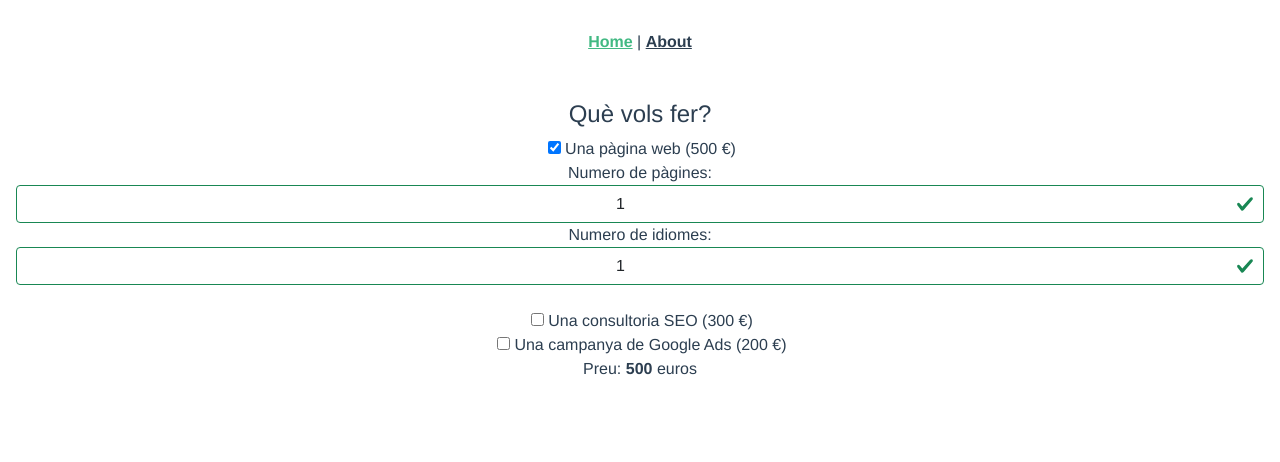
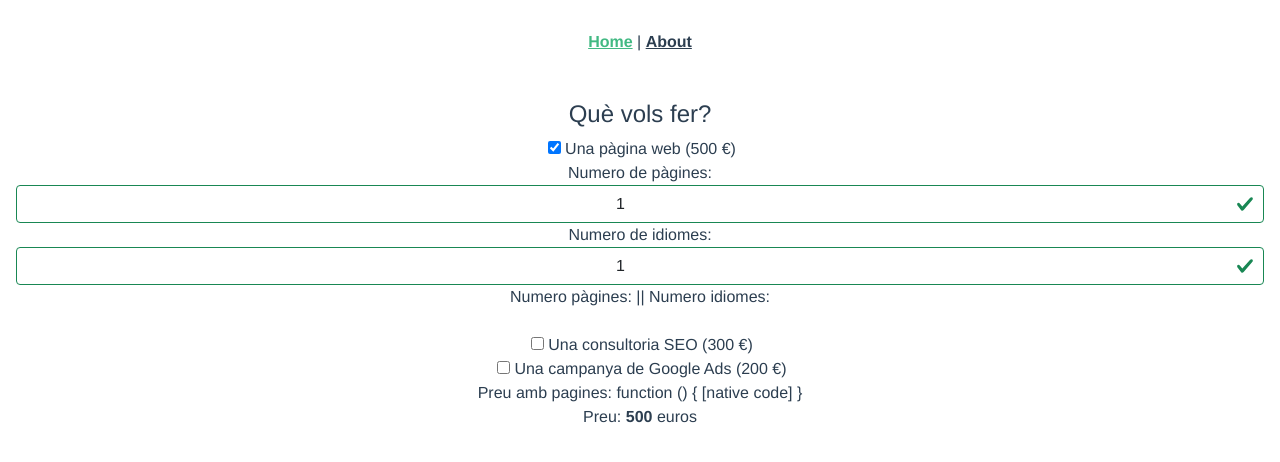
Before and after one commit to npuigdemont/pressupost, a Vue app: page / in a window 1280 px wide. Both pictures are taken after a click on the checkbox "Una pàgina web (500 €)". Shown: the top 462 px of the page. Built offline with nearby package versions, Linux system fonts and the light colour scheme.

Commit message:
exercici2-mostrar

```diff
--- a/src/components/Panell.vue
+++ b/src/components/Panell.vue
@@ -20,10 +20,10 @@ export default {
    },
    computed: {
        sum: function() {
-           let suma = 0;
+           let suma = this.numPg * this.numLang * 30;
 
            if(this.numPg == 1 && this.Lang == 1 ) suma=0;
-           else this.numPg * this.numLang * 30;
+           else ;
            this.$emit('sumPgLang', suma, this.numPg, this.numLang);
            return suma;
        },
--- a/src/views/HomeView.vue
+++ b/src/views/HomeView.vue
@@ -3,9 +3,9 @@
 
     <div class="m-3">
       <h4>Què vols fer?</h4>
-             <input type="checkbox" id="web" value=500 v-model.number="opcions" class="m-1">
+             <input type="checkbox" id="web" value=500 v-model.number="opcions" @click="showContent" class="m-1">
              <label for="web"> Una pàgina web (500 €)</label>
-             <div v-if="opcions.id == web"><Panell /></div>
+             <div v-if="checked"><Panell @sumPgLang="sumPgLang" />Numero pàgines: {{numPg}} || Numero idiomes: {{numLang}}</div>
 
               <br>
              <input type="checkbox" id="seo" value=300 v-model.number="opcions" class="m-1">
@@ -14,7 +14,7 @@
              <input type="checkbox" id="ads" value=200 v-model.number="opcions" class="m-1">
              <label for="ads"> Una campanya de Google Ads (200 €)</label>
 
-
+       <div> Preu amb pagines: {{sumPgLang}}</div>
        <div>Preu:  <strong>{{ sum }}</strong> euros</div>
     </div>
   </div>
@@ -31,8 +31,20 @@ export default {
 },
     data() {
       return {
-        opcions: []
+        opcions: [],
+        checked: false,
+
         }
+    },
+    methods: {
+      showContent() {
+        this.checked = !this.checked;
+      },
+      sumPgLang(suma, numPg, numLang){
+        this.sum= suma;
+        this.numPg = numPg;
+        this.numLang = numLang;
+      }
     },
     computed: {
         sum() {
```
